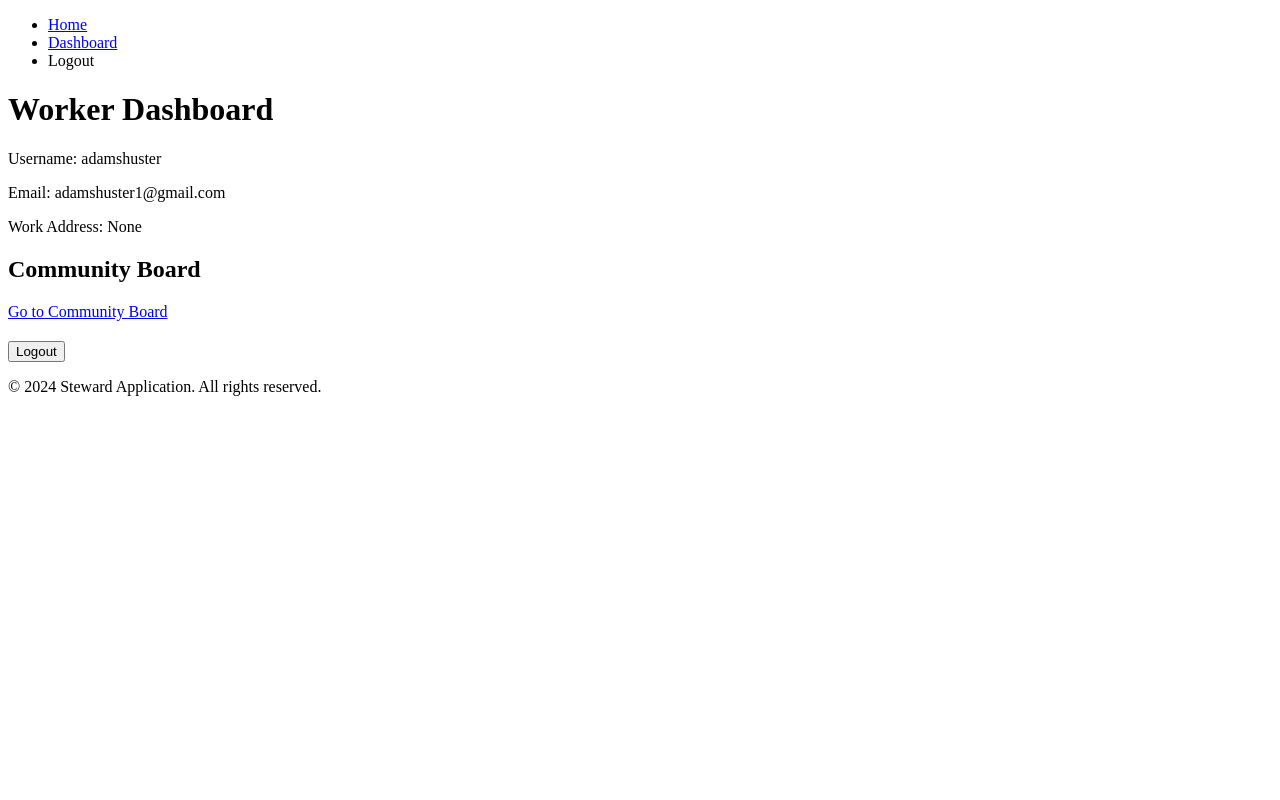
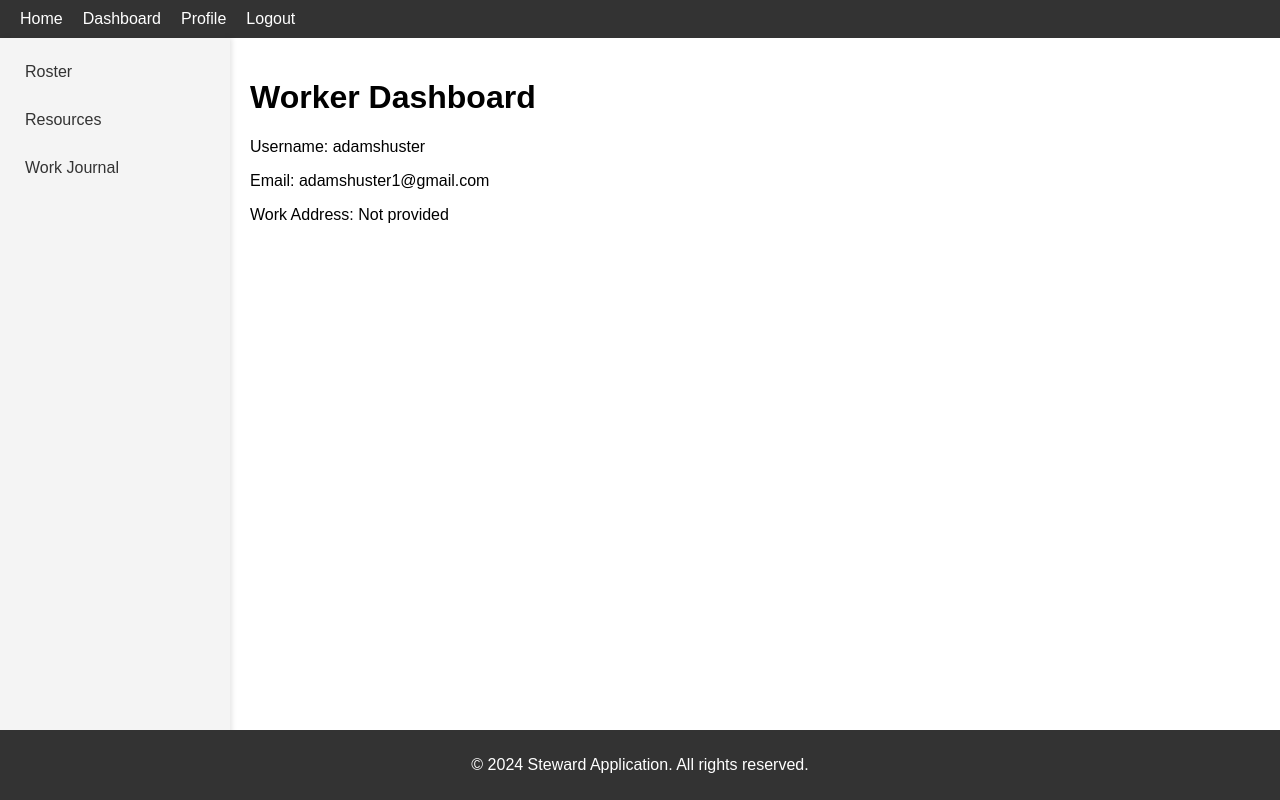
Before and after one commit to Shustada/steward, a Django app: page /worker/dashboard/ in a window 1280 px wide. Run offline with Django 5.2, Linux system fonts and the light colour scheme; a user stored in the database is signed in; data comes from the database, SQL or seed files in the repository; both versions use the stored data as it was after the commit.

Commit message:
new edits

```diff
--- a/steward/myapp/models.py
+++ b/steward/myapp/models.py
@@ -2,6 +2,7 @@ from django.db import models
 from django.contrib.auth.models import User
 from django.dispatch import receiver
 from django.db.models.signals import post_save
+from autoslug import AutoSlugField
 
 class Organization(models.Model):
     name = models.CharField(max_length=255, unique=True)
@@ -14,6 +15,7 @@ class WorkAddress(models.Model):
     organization = models.ForeignKey(Organization, on_delete=models.CASCADE)
     latitude = models.FloatField(null=True, blank=True)
     longitude = models.FloatField(null=True, blank=True)
+    slug = AutoSlugField(populate_from='address', unique=True, always_update=True)
 
     def __str__(self):
         return self.address
@@ -37,8 +39,15 @@ def save_profile(sender, instance, **kwargs):
     instance.profile.save()
 
 class Feedback(models.Model):
+    FEEDBACK_CHOICES = [
+        ('feedback', 'Feedback'),
+        ('recognition', 'Recognition'),
+        ('grievance', 'Grievance'),
+    ]
+
     user = models.ForeignKey(User, on_delete=models.CASCADE, null=True, blank=True)
     work_address = models.ForeignKey(WorkAddress, on_delete=models.CASCADE)
+    feedback_type = models.CharField(max_length=20, choices=FEEDBACK_CHOICES, default='feedback')  # Default value
     content = models.TextField()
     private = models.BooleanField(default=False)
     date = models.DateTimeField(auto_now_add=True)
--- a/steward/myapp/templates/home.html
+++ b/steward/myapp/templates/home.html
@@ -5,6 +5,77 @@
     <meta name="viewport" content="width=device-width, initial-scale=1.0">
     <title>{% block title %}Steward Application{% endblock %}</title>
     <!-- Add any additional CSS files here -->
+    <style>
+        body {
+            font-family: Arial, sans-serif;
+            margin: 0;
+            padding: 0;
+            display: flex;
+            flex-direction: column;
+            height: 100vh;
+        }
+        header {
+            background-color: #333;
+            color: white;
+            padding: 10px 20px;
+            display: flex;
+            justify-content: space-between;
+            align-items: center;
+        }
+        nav ul {
+            list-style: none;
+            margin: 0;
+            padding: 0;
+            display: flex;
+        }
+        nav ul li {
+            margin-right: 20px;
+        }
+        nav ul li a, nav ul li form button {
+            color: white;
+            text-decoration: none;
+        }
+        nav ul li form button {
+            background: none;
+            border: none;
+            color: inherit;
+            cursor: pointer;
+            font: inherit;
+            margin: 0;
+            padding: 0;
+        }
+        .container {
+            display: flex;
+            flex: 1;
+        }
+        .sidebar {
+            width: 200px;
+            background-color: #f4f4f4;
+            padding: 15px;
+            box-shadow: 2px 0 5px rgba(0,0,0,0.1);
+            height: 100%;
+        }
+        .sidebar a {
+            display: block;
+            color: #333;
+            padding: 10px;
+            text-decoration: none;
+            margin-bottom: 10px;
+        }
+        .sidebar a:hover {
+            background-color: #ddd;
+        }
+        .content {
+            flex: 1;
+            padding: 20px;
+        }
+        footer {
+            background-color: #333;
+            color: white;
+            text-align: center;
+            padding: 10px 20px;
+        }
+    </style>
 </head>
 <body>
     <header>
@@ -13,10 +84,11 @@
                 <li><a href="{% url 'home' %}">Home</a></li>
                 {% if user.is_authenticated %}
                     <li><a href="{% url 'worker_dashboard' %}">Dashboard</a></li>
+                    <li><a href="{% url 'profile' %}">Profile</a></li>
                     <li>
                         <form action="{% url 'logout' %}" method="post" style="display: inline;">
                             {% csrf_token %}
-                            <button type="submit" style="background: none; border: none; color: inherit; cursor: pointer; font: inherit; margin: 0; padding: 0;">Logout</button>
+                            <button type="submit">Logout</button>
                         </form>
                     </li>
                 {% else %}
@@ -28,14 +100,25 @@
             </ul>
         </nav>
     </header>
-    <main>
-        {% block content %}
-        {% endblock %}
-    </main>
+    <div class="container">
+        <div class="sidebar">
+            {% if user.is_authenticated %}
+                {% if request.user.profile.work_address %}
+                    <a href="{% url 'feedback_center' request.user.profile.work_address.slug %}">Feedback</a>
+                {% endif %}
+                <a href="{% url 'roster' %}">Roster</a>
+                <a href="{% url 'resources' %}">Resources</a>
+                <a href="{% url 'work_journal' %}">Work Journal</a>
+            {% endif %}
+        </div>
+        <div class="content">
+            {% block content %}
+            {% endblock %}
+        </div>
+    </div>
     <footer>
         <p>&copy; 2024 Steward Application. All rights reserved.</p>
     </footer>
     <!-- Add any additional JS files here -->
-
 </body>
 </html>
--- a/steward/myapp/templates/worker_dashboard.html
+++ b/steward/myapp/templates/worker_dashboard.html
@@ -6,15 +6,9 @@
     <h1>Worker Dashboard</h1>
     <p>Username: {{ request.user.username }}</p>
     <p>Email: {{ request.user.email }}</p>
-    <p>Work Address: {{ request.user.profile.work_address }}</p>
-
-    <div style="margin-top: 20px;">
-        <h2>Community Board</h2>
-        <a href="{% url 'community_board' request.user.profile.work_address %}">Go to Community Board</a>
-    </div>
-
-    <form action="{% url 'logout' %}" method="post" style="margin-top: 20px;">
-        {% csrf_token %}
-        <button type="submit">Logout</button>
-    </form>
+    {% if request.user.profile.work_address %}
+        <p>Work Address: {{ request.user.profile.work_address.address }}</p>
+    {% else %}
+        <p>Work Address: Not provided</p>
+    {% endif %}
 {% endblock %}
--- a/steward/myapp/urls.py
+++ b/steward/myapp/urls.py
@@ -12,6 +12,10 @@ urlpatterns = [
     path('worker/login/', views.worker_login, name='worker_login'),
     path('complete-profile/', views.complete_profile, name='complete_profile'),
     path('worker/dashboard/', views.worker_dashboard, name='worker_dashboard'),
-    path('community-board/<str:work_address>/', views.community_board, name='community_board'),
-   path('logout/', auth_views.LogoutView.as_view(next_page='home'), name='logout'),
+    path('feedback-center/<slug:slug>/', views.feedback_center, name='feedback_center'),
+    path('logout/', auth_views.LogoutView.as_view(next_page='home'), name='logout'),
+    path('profile/', views.profile, name='profile'),
+    path('roster/', views.roster, name='roster'),
+    path('resources/', views.resources, name='resources'),  # Ensure this line exists
+    path('work-journal/', views.work_journal, name='work_journal'),
 ]
--- a/steward/myapp/views.py
+++ b/steward/myapp/views.py
@@ -1,10 +1,11 @@
-from django.shortcuts import render, redirect
+
 from django.contrib.auth import authenticate, login
 from django.contrib import messages
 from django.contrib.auth.decorators import login_required
 from django.urls import reverse
 from .forms import OrganizationSignUpForm, WorkerSignUpForm, ProfileForm, FeedbackForm, RecognitionForm, GrievanceForm
 from .models import Profile, Feedback, Recognition, Grievance, CommunityEntry, Organization, WorkAddress
+from django.shortcuts import render, redirect, get_object_or_404
 
 def home(request):
     return render(request, 'home.html')
@@ -84,7 +85,9 @@ def worker_dashboard(request):
     return render(request, 'worker_dashboard.html', context)
 
 @login_required
-def community_board(request, work_address):
+def feedback_center(request, slug):
+    work_address = get_object_or_404(WorkAddress, slug=slug)
+
     if request.method == 'POST':
         feedback_form = FeedbackForm(request.POST)
         if feedback_form.is_valid():
@@ -95,7 +98,7 @@ def community_board(request, work_address):
             else:
                 feedback_entry.user = request.user
             feedback_entry.save()
-            return redirect(reverse('community_board', args=[work_address]))
+            return redirect('feedback_center', slug=slug)
     else:
         feedback_form = FeedbackForm()
 
@@ -105,4 +108,20 @@ def community_board(request, work_address):
         'feedback_form': feedback_form,
         'feedback_entries': feedback_entries,
     }
-    return render(request, 'community_board.html', context)
+    return render(request, 'feedback_center.html', context)
+
+@login_required
+def profile(request):
+    return render(request, 'profile.html')
+
+@login_required
+def roster(request):
+    return render(request, 'roster.html')
+
+@login_required
+def resources(request):
+    return render(request, 'resources.html')  # Ensure you have a resources.html template
+
+@login_required
+def work_journal(request):
+    return render(request, 'work_journal.html')  # Ensure you have a work_journal.html template
```
Also changed, not shown: steward/myapp/forms.py (+11 -1 lines), steward/myapp/management/commands/populate_slugs.py (added, +13 -0 lines), steward/myapp/templates/community_board.html (deleted, +0 -35 lines), steward/myapp/templates/feedback_center.html (added, +62 -0 lines), steward/db.sqlite3, steward/myapp/management/__init__.py (added), steward/myapp/management/commands/__init__.py (added), steward/myapp/migrations/0001_initial.py, steward/myapp/migrations/0002_feedback_feedback_type_alter_workaddress_slug.py (added), steward/myapp/migrations/0002_profile_is_profile_complete.py (deleted).
